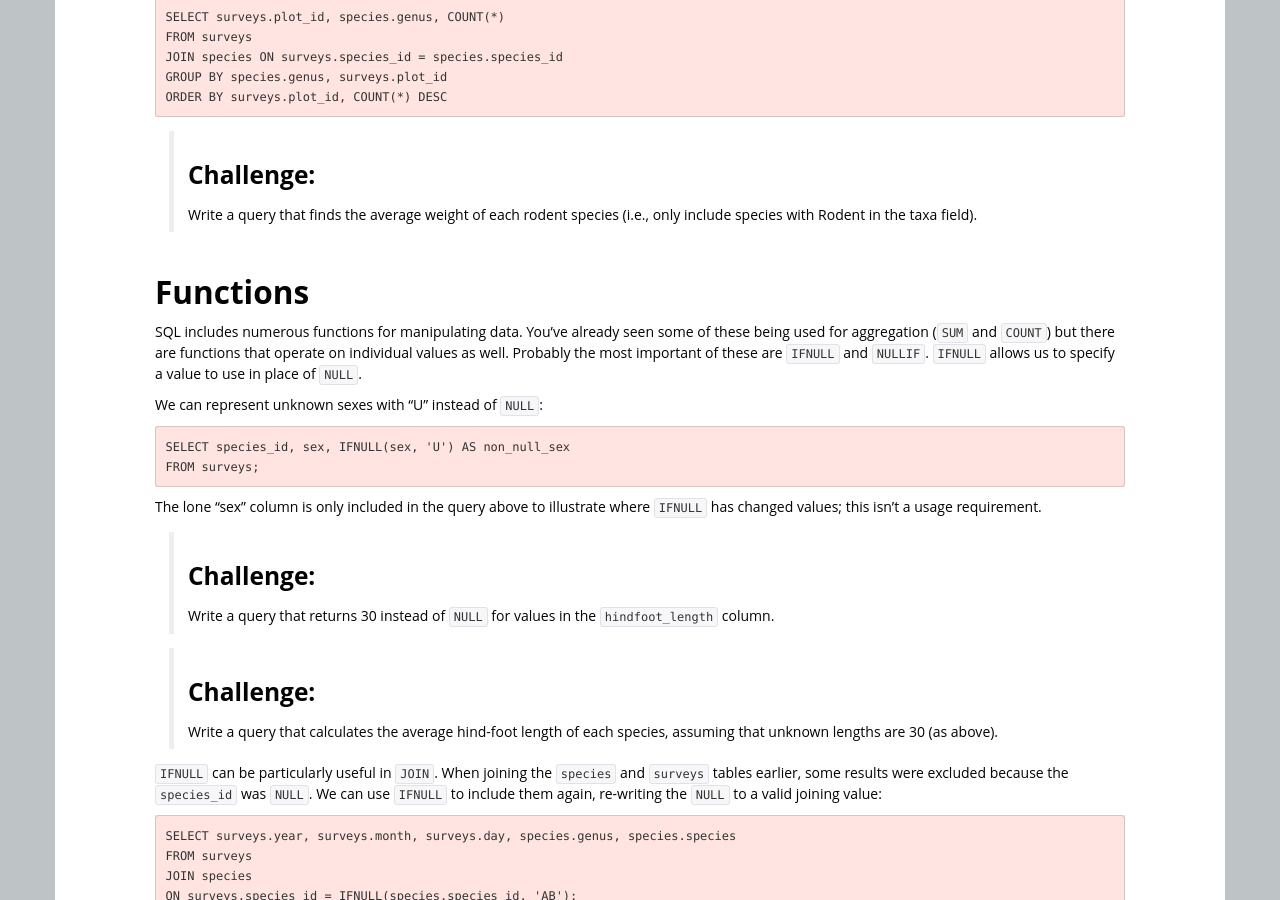
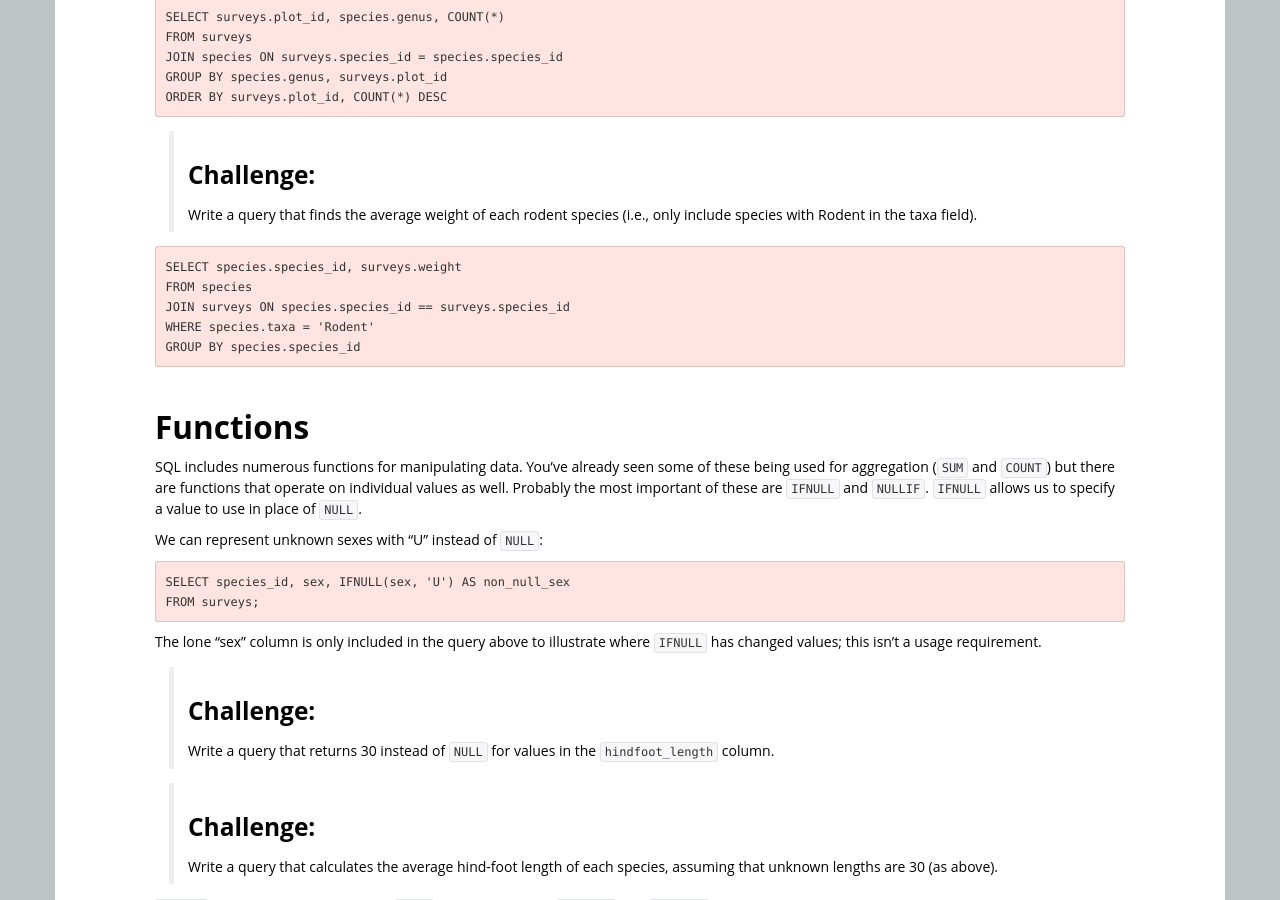
Before and after one commit to lgatto/sql-ecology-ans, a Jekyll site: the page built from 03-sql-joins-aliases.md, in a window 1280 px wide and 900 px high, scrolled down 1952 px. Built offline with Jekyll 4.4.1, drawn with Linux system fonts in a browser that asks for light colours; nearby versions of some CDN libraries; library files that are not in the unit come from our copies.

```diff
--- a/03-sql-joins-aliases.md
+++ b/03-sql-joins-aliases.md
@@ -114,6 +114,11 @@ could do something like
 > Write a query that finds the average weight of each rodent species
 > (i.e., only include species with Rodent in the taxa field).
 
+    SELECT species.species_id, surveys.weight
+	FROM species
+	JOIN surveys ON species.species_id == surveys.species_id
+	WHERE species.taxa = 'Rodent'
+	GROUP BY species.species_id
 
 ## Functions
 
```
